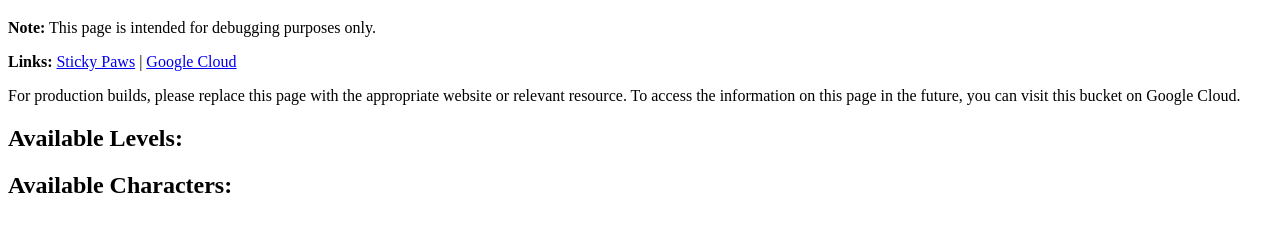
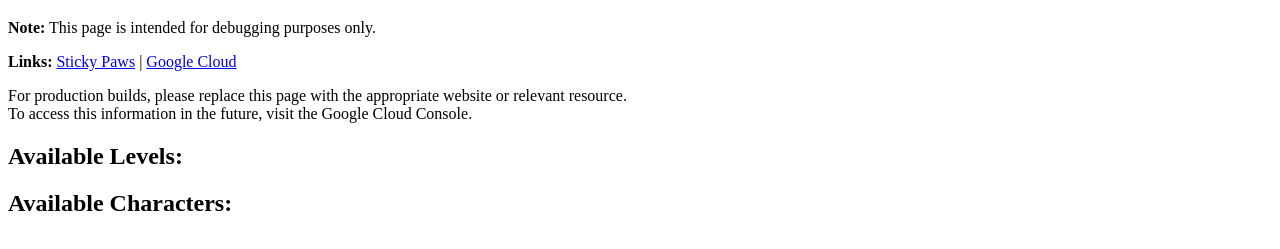
Before and after one commit to AnalogCyan/Sticky-Paws-Server, a plain HTML site: page static/index.html in a window 1280 px wide. Shown: the part 61-310 px from the top of the page. Drawn offline with Linux system fonts and the light colour scheme; no server answers.

Commit message:
Update wording of header message.

```diff
--- a/static/index.html
+++ b/static/index.html
@@ -19,8 +19,8 @@
     </p>
     <p>
       For production builds, please replace this page with the appropriate
-      website or relevant resource. To access the information on this page in
-      the future, you can visit this bucket on Google Cloud.
+      website or relevant resource.</br>To access this information in
+      the future, visit the Google Cloud Console.
     </p>
     <div id="levels-list">
       <h2>Available Levels:</h2>
```
